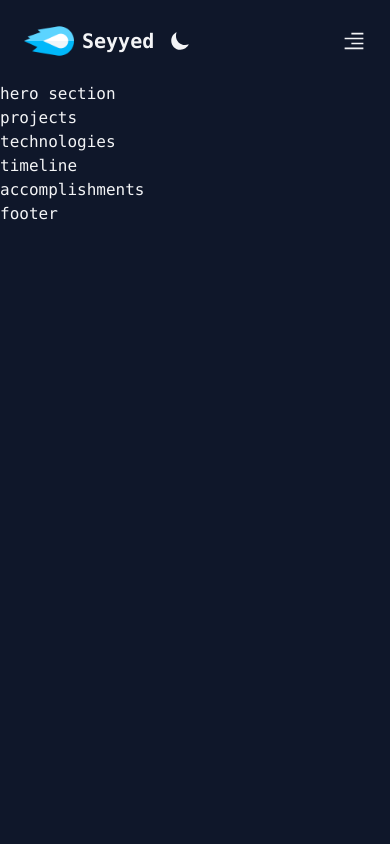
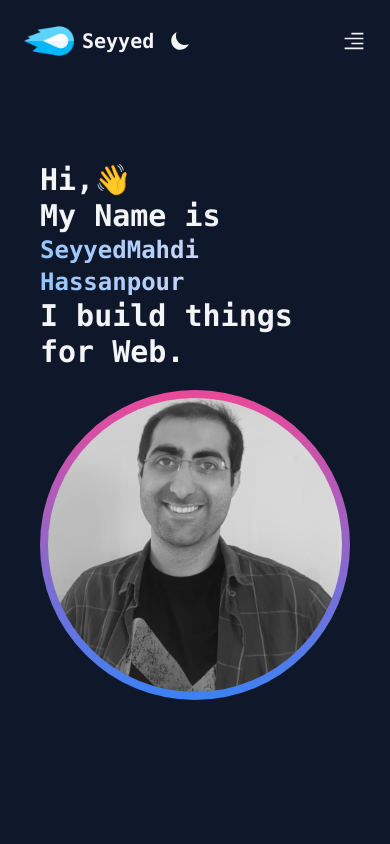
Before and after one commit to SeyyedKhandon/khedesh, a Next.js app: page / in a window 390 px wide. Shown: the top 844 px of the page. Built offline with nearby package versions, Linux system fonts and the light colour scheme.

Commit message:
feat: :sparkles: Add Hero section with image and transition and gradient colors for mobile size

```diff
--- a/src/components/hero/hero.tsx
+++ b/src/components/hero/hero.tsx
@@ -1,3 +1,38 @@
+import Image from "next/image";
+import { useEffect, useRef } from "react";
+
 export default function Hero() {
-  return <section>hero section</section>;
+  const text = useRef<HTMLDivElement>(null);
+  const image = useRef<HTMLDivElement>(null);
+  useEffect(() => {
+    if (text.current) text.current.classList.remove("-translate-x-[100rem]");
+    if (image.current) image.current.classList.remove("translate-x-[100rem]");
+  }, []);
+  return (
+    <section className="mx-10 mt-20 flex h-screen flex-col items-center gap-5 text-3xl font-semibold">
+      <div
+        ref={text}
+        className="-translate-x-[100rem] transition-transform duration-1000"
+      >
+        <p>Hi‚👋</p>
+        <p>My Name is</p>
+        <p className="bg-gradient-to-r from-blue-500 to-pink-500 bg-clip-text text-2xl font-bold text-transparent dark:from-blue-300 dark:to-pink-100">
+          SeyyedMahdi Hassanpour
+        </p>
+        <p>I build things for Web.</p>
+      </div>
+      <div
+        ref={image}
+        className="inline-block translate-x-[100rem] rounded-full   bg-gradient-to-t from-blue-500 to-pink-500 p-2 transition-transform duration-1000"
+      >
+        <Image
+          className="rounded-full  grayscale"
+          src="/profile-image.jpg"
+          alt="Profile Image of SeyyedMahdi Hassanpour"
+          width="300"
+          height="300"
+        />
+      </div>
+    </section>
+  );
 }
```
Also changed, not shown: public/profile-image.jpg (added).
